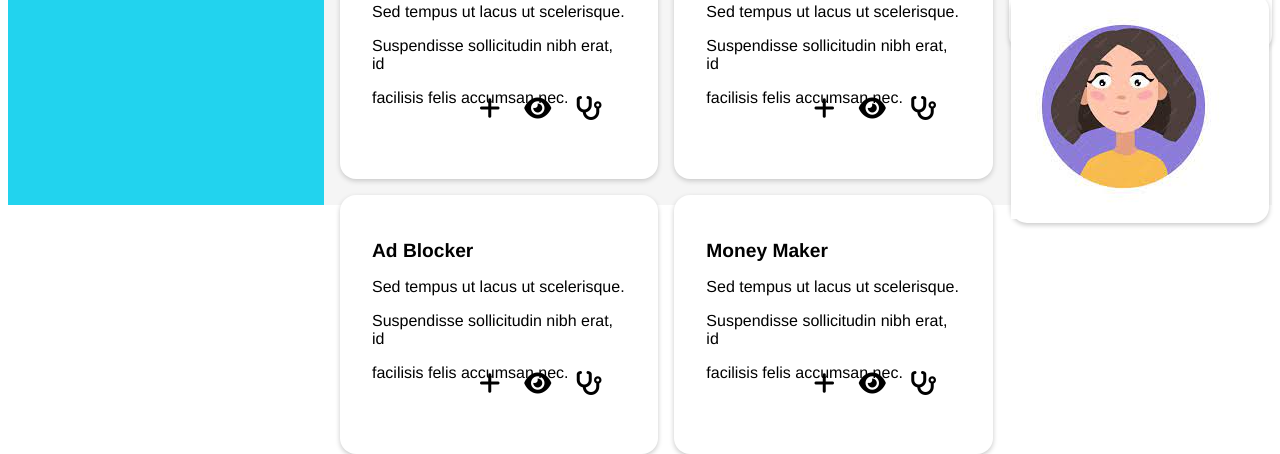
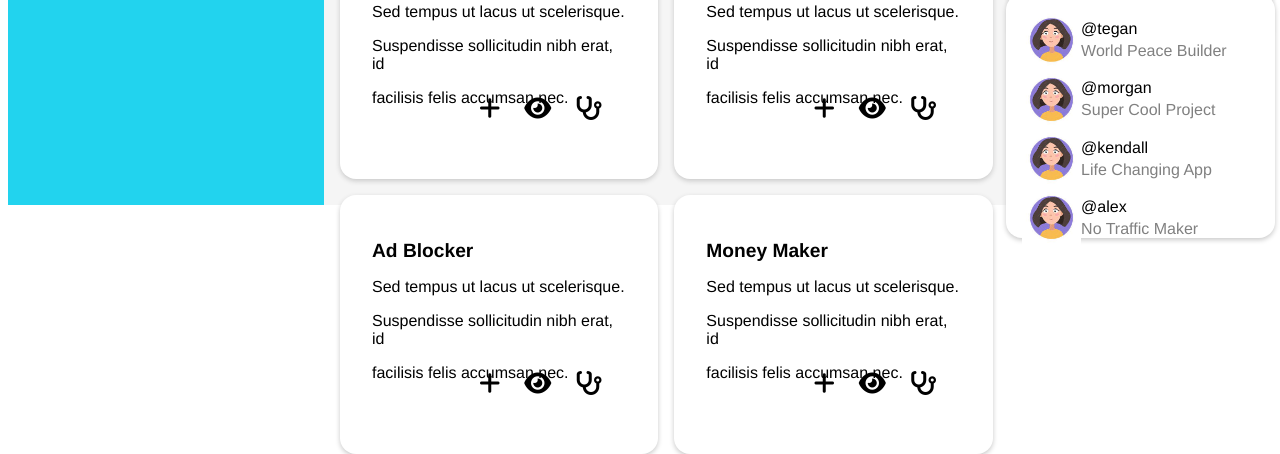
Before and after one commit to imbriankeeley/Admin-Dashboard, a plain HTML site: page index.html in a window 1280 px wide. Shown: the part 603-1057 px from the top of the page. Drawn offline with Linux system fonts and the light colour scheme.

Commit message:
Finished final touches

```diff
--- a/index.html
+++ b/index.html
@@ -52,7 +52,7 @@
             <div class="search-bar">
                 <i class="fa-solid fa-magnifying-glass"></i>
                 <form action="get">
-                    <input id="search" type="text">
+                    <input placeholder="Yes I really made this :0" id="search" type="text">
                 </form>
             </div>
             <div class="right-top-bar">
@@ -191,11 +191,33 @@
             <h1 style="padding-right: 10.5rem; font-size: 1.93rem;">Trending</h1>
             <div class="trending-card">
                 <div class="users">
-                    <img src="/images/user1.jpeg" alt="User 1">
+                    <img style="width: 25%;" src="/images/user1.jpeg" alt="User 1">
+                    <div class="user-tags">
+                        <p>@tegan</p>
+                        <p>World Peace Builder</p>
+                    </div>
                 </div>
-                <div class="users"></div>
-                <div class="users"></div>
-                <div class="users"></div>
+                <div class="users">
+                    <img style="width: 25%;" src="/images/user1.jpeg" alt="User 1">
+                    <div class="user-tags">
+                        <p>@morgan</p>
+                        <p>Super Cool Project</p>
+                    </div>
+                </div>
+                <div class="users">
+                    <img style="width: 25%;" src="/images/user1.jpeg" alt="User 1">
+                    <div class="user-tags">
+                        <p>@kendall</p>
+                        <p>Life Changing App</p>
+                    </div>
+                </div>
+                <div class="users">
+                    <img style="width: 25%;" src="/images/user1.jpeg" alt="User 1">
+                    <div class="user-tags">
+                        <p>@alex</p>
+                        <p>No Traffic Maker</p>
+                    </div>
+                </div>
             </div>
         </div>
     </div>
--- a/main.css
+++ b/main.css
@@ -184,7 +184,7 @@ textarea:focus, input:focus {
     border-radius: 1rem;
     background-color: white;
     box-shadow: 0px 2px 5px rgb(201, 201, 201);
-    padding: 2.5rem;
+    padding: 1.9rem;
 }
 
 .announcement-card h1 {
@@ -193,6 +193,7 @@ textarea:focus, input:focus {
 
 .announcement-card p {
     font-size: .9rem;
+    color: rgb(97, 97, 97);
     line-height: .9rem;
 }
 
@@ -246,7 +247,6 @@ textarea:focus, input:focus {
     grid-area: 12 / 14 / 21 / 21;
     display: flex;
     flex-direction: column;
-
     align-items: center;
 }
 
@@ -255,6 +255,38 @@ textarea:focus, input:focus {
     background-color: white;
     border-radius: 1rem;
     box-shadow: 0px 2px 5px rgb(201, 201, 201);
-    height: 80%;
-    width: 98%;
+    height: 73.5%;
+    width: 90%;
+    padding: 1rem;
+    display: flex;
+    flex-direction: column;
+    justify-content: space-between;
 }
+
+.users {
+    display: flex;
+    flex-direction: row;
+    justify-content: flex-start;
+    align-items: center;
+}
+
+.user-tags {
+    display: flex;
+    flex-direction: column;
+    align-items: flex-start;
+    justify-content: center;
+}
+
+.user-tags p {
+    margin: 0;
+    padding: 0;
+}
+
+.user-tags p:first-child {
+    padding-bottom: 4px;
+}
+
+.user-tags p:last-child{
+    color: gray;
+
+}
```
Also changed, not shown: images/user1.png (added), images/user2.png (added).
